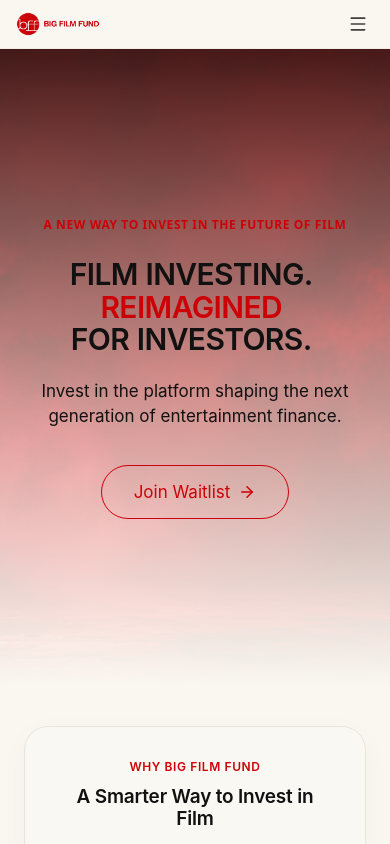
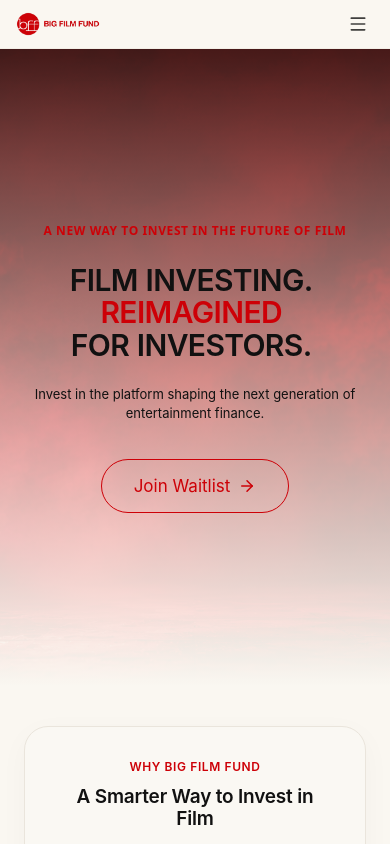
Before and after one commit to ChHashim88/bff3, a Next.js app: page / in a window 390 px wide. Shown: the top 844 px of the page. Built offline with nearby package versions, Linux system fonts and the light colour scheme.

Commit message:
style: reduce section description/body text font size to 13px on mobile view (< 768px)

```diff
--- a/src/app/globals.css
+++ b/src/app/globals.css
@@ -108,13 +108,19 @@
     }
   }
 
-  /* Body: Normal paragraph (Desktop 17px, Mobile 17px, Weight 400, Line height 1.45, Letter spacing 0) */
+  /* Body: Normal paragraph (Mobile 13px, Desktop 17px, Weight 400, Line height 1.45, Letter spacing 0) */
   .type-body {
     font-family: "SF Pro Text", -apple-system, BlinkMacSystemFont, "Segoe UI", Roboto, Helvetica, Arial, sans-serif !important;
-    font-size: 17px !important;
+    font-size: 13px !important;
     font-weight: 400 !important;
     line-height: 1.45 !important;
     letter-spacing: 0em !important;
+  }
+
+  @media (min-width: 768px) {
+    .type-body {
+      font-size: 17px !important;
+    }
   }
 
   /* CTA: Buttons (Desktop 17px, Mobile 17px, Weight 400, Line height 1.20, Letter spacing 0) */
--- a/src/components/sections/FAQContactSection.tsx
+++ b/src/components/sections/FAQContactSection.tsx
@@ -106,7 +106,7 @@ export default function FAQContactSection() {
               <span className="absolute bottom-0.5 left-0 right-0 h-[3px] bg-[#CD0007]/15 rounded-full" />
             </span>
           </h3>
-          <p className="text-[16px] text-gray-600 max-w-xl leading-relaxed">
+          <p className="text-[13px] sm:text-[16px] text-gray-600 max-w-xl leading-relaxed">
             Transparency is our foundation. Read through common investor questions or reach our team directly.
           </p>
         </motion.div>
```
